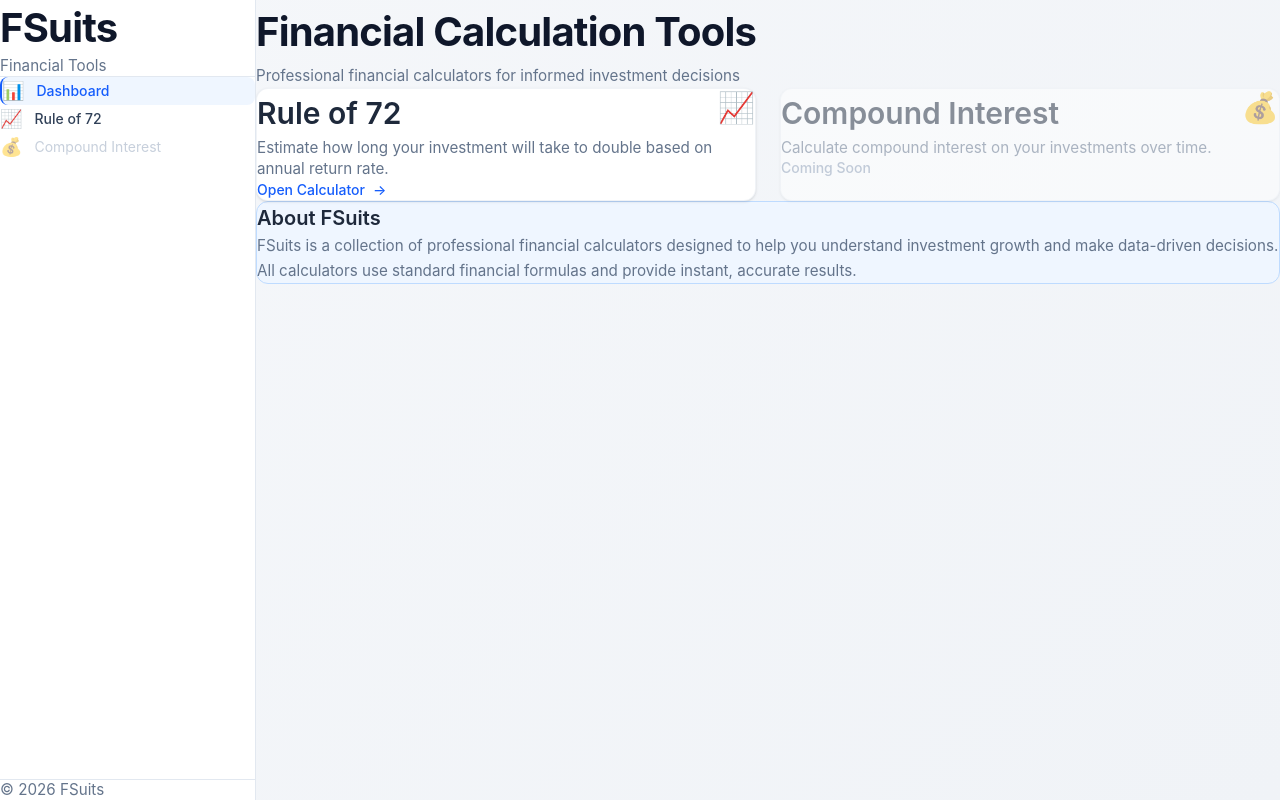
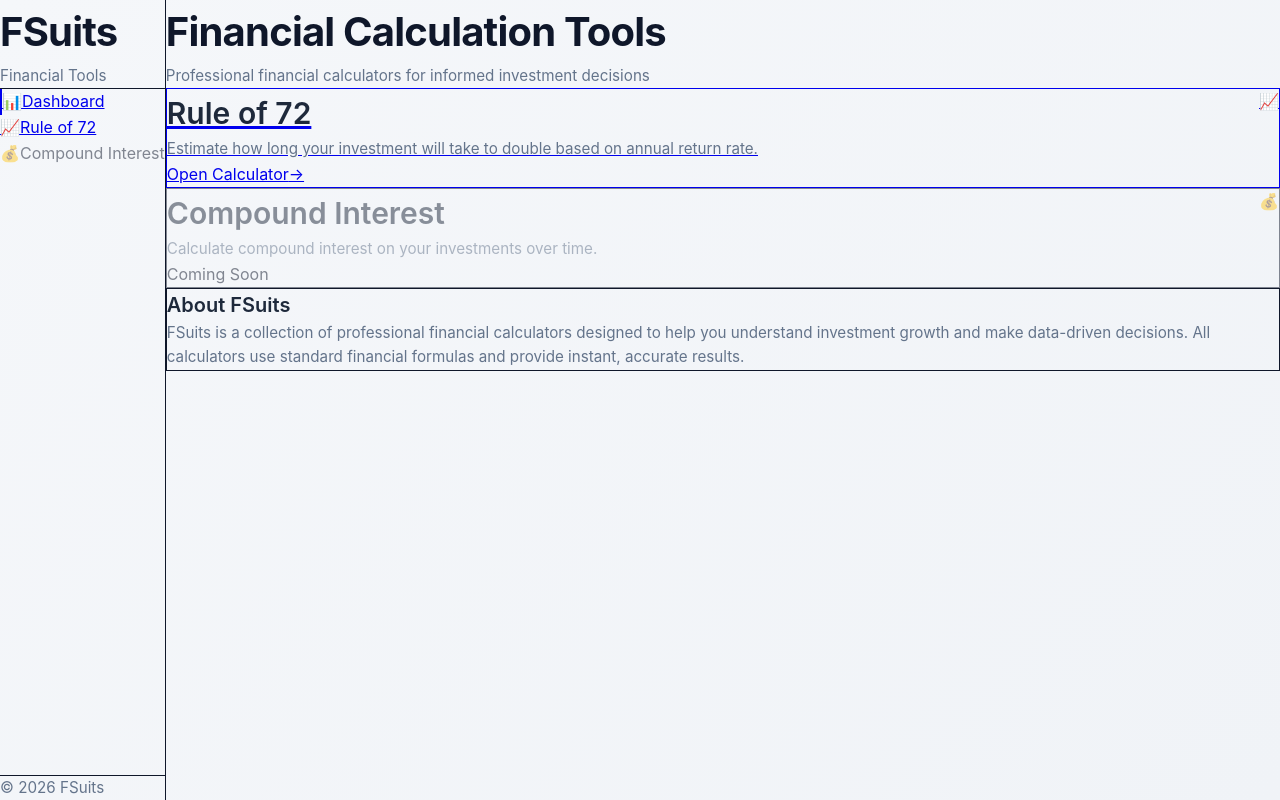
Before and after one commit to johndoe2x/Fsuits, a Next.js app: page / in a window 1280 px wide. Built offline with nearby package versions, Linux system fonts and the light colour scheme.

Commit message:
Fix: Add proper Tailwind CSS configuration

```diff
--- a/app/globals.css
+++ b/app/globals.css
@@ -1,23 +1,6 @@
-@import "tailwindcss";
-
-:root {
-  --background: #ffffff;
-  --foreground: #171717;
-}
-
-@theme inline {
-  --color-background: var(--background);
-  --color-foreground: var(--foreground);
-  --font-sans: var(--font-geist-sans);
-  --font-mono: var(--font-geist-mono);
-}
-
-@media (prefers-color-scheme: dark) {
-  :root {
-    --background: #0a0a0a;
-    --foreground: #ededed;
-  }
-}
+@tailwind base;
+@tailwind components;
+@tailwind utilities;
 
 * {
   margin: 0;
@@ -31,10 +14,10 @@
 
 body {
   background: linear-gradient(135deg, #f5f7fa 0%, #f0f3f7 100%);
-  color: var(--foreground);
   font-family: -apple-system, BlinkMacSystemFont, "Segoe UI", "Roboto", "Oxygen",
     "Ubuntu", "Cantarell", "Fira Sans", "Droid Sans", "Helvetica Neue", sans-serif;
   line-height: 1.6;
+  color: #0f172a;
 }
 
 h1 {
--- /dev/null
+++ b/tailwind.config.ts
@@ -0,0 +1,27 @@
+import type { Config } from "tailwindcss";
+
+export default {
+  content: [
+    "./app/**/*.{js,ts,jsx,tsx,mdx}",
+    "./components/**/*.{js,ts,jsx,tsx,mdx}",
+  ],
+  theme: {
+    extend: {
+      colors: {
+        slate: {
+          50: "#f8fafc",
+          100: "#f1f5f9",
+          200: "#e2e8f0",
+          300: "#cbd5e1",
+          400: "#94a3b8",
+          500: "#64748b",
+          600: "#475569",
+          700: "#334155",
+          800: "#1e293b",
+          900: "#0f172a",
+        },
+      },
+    },
+  },
+  plugins: [],
+} satisfies Config;
```
